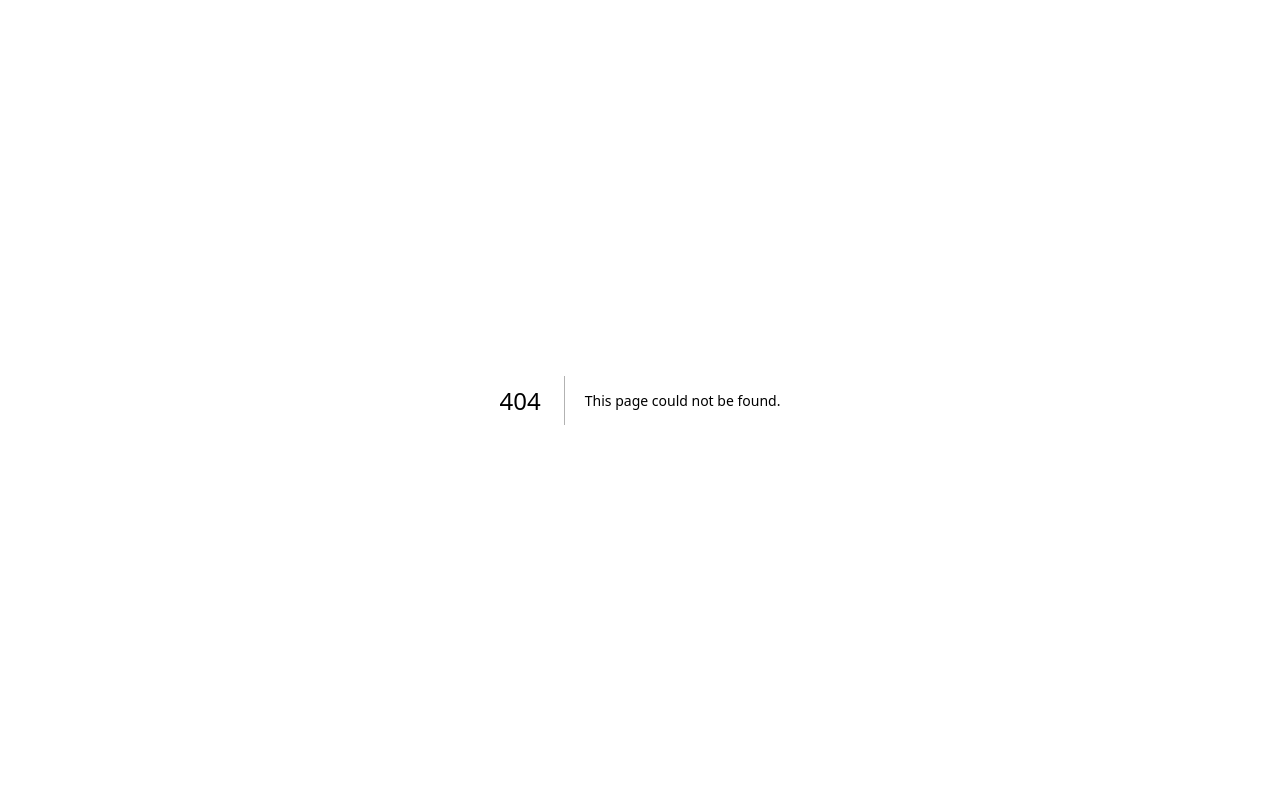
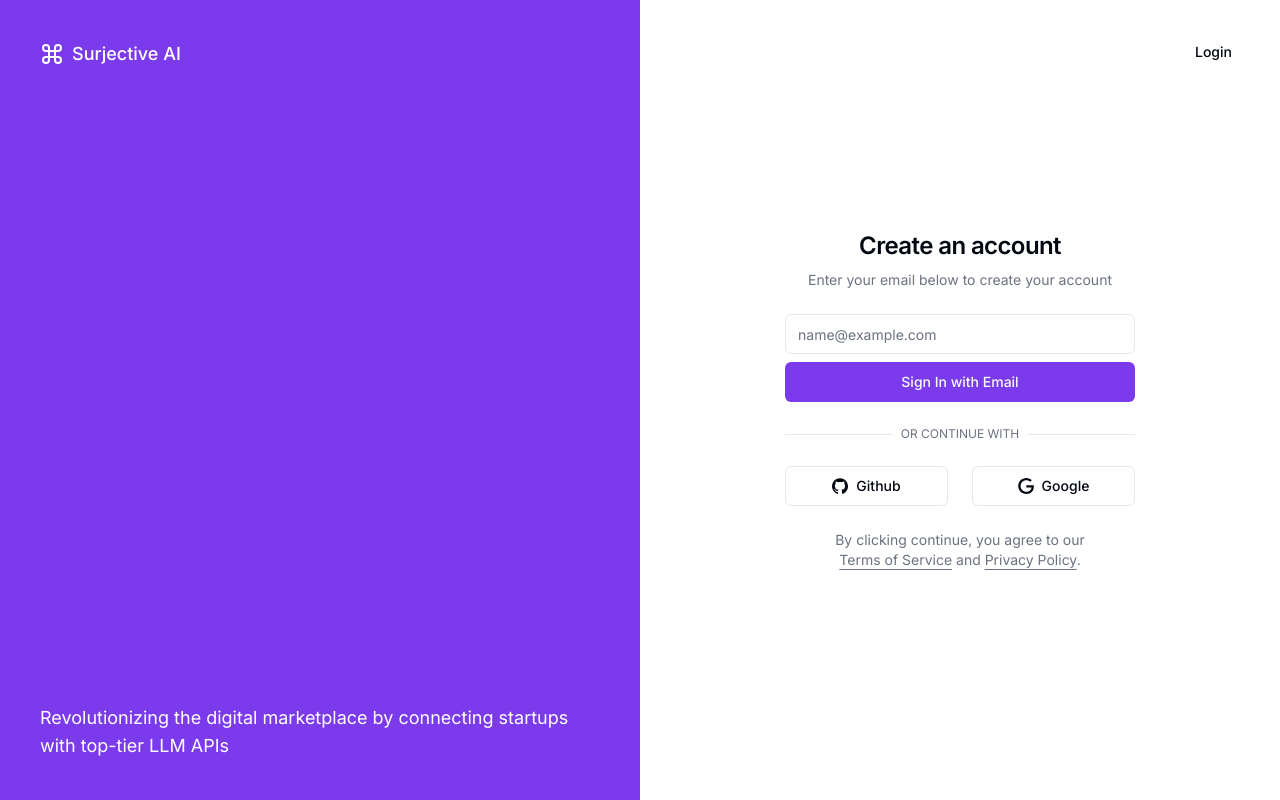
Before and after one commit to HudZah/OpenPipeMock, a Next.js app in the folder client/: page /signup in a window 1280 px wide. Before the commit this address had no page. Built offline with nearby package versions, Linux system fonts and the light colour scheme.

Commit message:
Commit changes

```diff
--- a/client/src/app/login/page.tsx
+++ b/client/src/app/login/page.tsx
@@ -1,4 +1,4 @@
-import { CardLogin } from '@/app/login/components/card_login';
+import { CardLogin } from '@/app/login/components/cardLogin';
 import { Button } from '@/components/ui/button';
 
 export default function Home() {
--- a/client/src/app/page.tsx
+++ b/client/src/app/page.tsx
@@ -1,4 +1,4 @@
-import { CardLogin } from '@/app/login/components/card_login';
+import { CardLogin } from '@/app/login/components/cardLogin';
 import { Button } from '@/components/ui/button';
 
 export default function Home() {
--- /dev/null
+++ b/client/src/app/signup/components/cardSignUp.tsx
@@ -0,0 +1,73 @@
+"use client"
+
+import * as React from "react"
+
+import { cn } from "@/lib/utils"
+import { Icons } from "@/components/ui/icons"
+import { Button } from "@/components/ui/button"
+import { Input } from "@/components/ui/input"
+import { Label } from "@/components/ui/label"
+
+interface UserAuthFormProps extends React.HTMLAttributes<HTMLDivElement> {}
+
+export function CardSignUp({ className, ...props }: UserAuthFormProps) {
+  const [isLoading, setIsLoading] = React.useState<boolean>(false)
+
+  async function onSubmit(event: React.SyntheticEvent) {
+    event.preventDefault()
+    setIsLoading(true)
+
+    setTimeout(() => {
+      setIsLoading(false)
+    }, 3000)
+  }
+
+  return (
+    <div className={cn("grid gap-6", className)} {...props}>
+      <form onSubmit={onSubmit}>
+        <div className="grid gap-2">
+          <div className="grid gap-1">
+            <Label className="sr-only" htmlFor="email">
+              Email
+            </Label>
+            <Input
+              id="email"
+              placeholder="name@example.com"
+              type="email"
+              autoCapitalize="none"
+              autoComplete="email"
+              autoCorrect="off"
+              disabled={isLoading}
+            />
+          </div>
+          <Button disabled={isLoading}>
+            {isLoading && (
+              <Icons.spinner className="mr-2 h-4 w-4 animate-spin" />
+            )}
+            Sign In with Email
+          </Button>
+        </div>
+      </form>
+      <div className="relative">
+        <div className="absolute inset-0 flex items-center">
+          <span className="w-full border-t" />
+        </div>
+        <div className="relative flex justify-center text-xs uppercase">
+          <span className="bg-background px-2 text-muted-foreground">
+            Or continue with
+          </span>
+        </div>
+      </div>
+     <div className="grid grid-cols-2 gap-6">
+                    <Button variant="outline">
+                        <Icons.gitHub className="mr-2 h-4 w-4" />
+                        Github
+                    </Button>
+                    <Button variant="outline">
+                        <Icons.google className="mr-2 h-4 w-4" />
+                        Google
+                    </Button>
+                </div>
+    </div>
+  )
+}
--- /dev/null
+++ b/client/src/app/signup/page.tsx
@@ -0,0 +1,101 @@
+import { Metadata } from "next"
+import Image from "next/image"
+import Link from "next/link"
+
+import { cn } from "@/lib/utils"
+import { buttonVariants } from "@/components/ui/button"
+import { CardSignUp } from "@/app/signup/components/cardSignUp"
+
+export const metadata: Metadata = {
+  title: "Authentication",
+  description: "Authentication forms built using the components.",
+}
+
+export default function AuthenticationPage() {
+  return (
+    <>
+      <div className="md:hidden">
+        <Image
+          src="/examples/authentication-light.png"
+          width={1280}
+          height={843}
+          alt="Authentication"
+          className="block dark:hidden"
+        />
+        <Image
+          src="/examples/authentication-dark.png"
+          width={1280}
+          height={843}
+          alt="Authentication"
+          className="hidden dark:block"
+        />
+      </div>
+      <div className="container relative hidden h-[800px] flex-col items-center justify-center md:grid lg:max-w-none lg:grid-cols-2 lg:px-0">
+        <Link
+          href="/login"
+          className={cn(
+            buttonVariants({ variant: "ghost" }),
+            "absolute right-4 top-4 md:right-8 md:top-8"
+          )}
+        >
+          Login
+        </Link>
+        <div className="relative hidden h-full flex-col bg-muted p-10 text-white dark:border-r lg:flex">
+          <div className="absolute inset-0 bg-primary" />
+          <div className="relative z-20 flex items-center text-lg font-medium">
+            <svg
+              xmlns="http://www.w3.org/2000/svg"
+              viewBox="0 0 24 24"
+              fill="none"
+              stroke="currentColor"
+              strokeWidth="2"
+              strokeLinecap="round"
+              strokeLinejoin="round"
+              className="mr-2 h-6 w-6"
+            >
+              <path d="M15 6v12a3 3 0 1 0 3-3H6a3 3 0 1 0 3 3V6a3 3 0 1 0-3 3h12a3 3 0 1 0-3-3" />
+            </svg>
+            Surjective AI
+          </div>
+          <div className="relative z-20 mt-auto">
+            <blockquote className="space-y-2">
+              <p className="text-lg">
+                Revolutionizing the digital marketplace by connecting startups with top-tier LLM APIs
+                </p>
+            </blockquote>
+          </div>
+        </div>
+        <div className="lg:p-8">
+          <div className="mx-auto flex w-full flex-col justify-center space-y-6 sm:w-[350px]">
+            <div className="flex flex-col space-y-2 text-center">
+              <h1 className="text-2xl font-semibold tracking-tight">
+                Create an account
+              </h1>
+              <p className="text-sm text-muted-foreground">
+                Enter your email below to create your account
+              </p>
+            </div>
+            <CardSignUp />
+            <p className="px-8 text-center text-sm text-muted-foreground">
+              By clicking continue, you agree to our{" "}
+              <Link
+                href="/terms"
+                className="underline underline-offset-4 hover:text-primary"
+              >
+                Terms of Service
+              </Link>{" "}
+              and{" "}
+              <Link
+                href="/privacy"
+                className="underline underline-offset-4 hover:text-primary"
+              >
+                Privacy Policy
+              </Link>
+              .
+            </p>
+          </div>
+        </div>
+      </div>
+    </>
+  )
+}
```
Also changed, not shown: client/src/app/login/components/cardLogin.tsx (line endings or trailing spaces).
